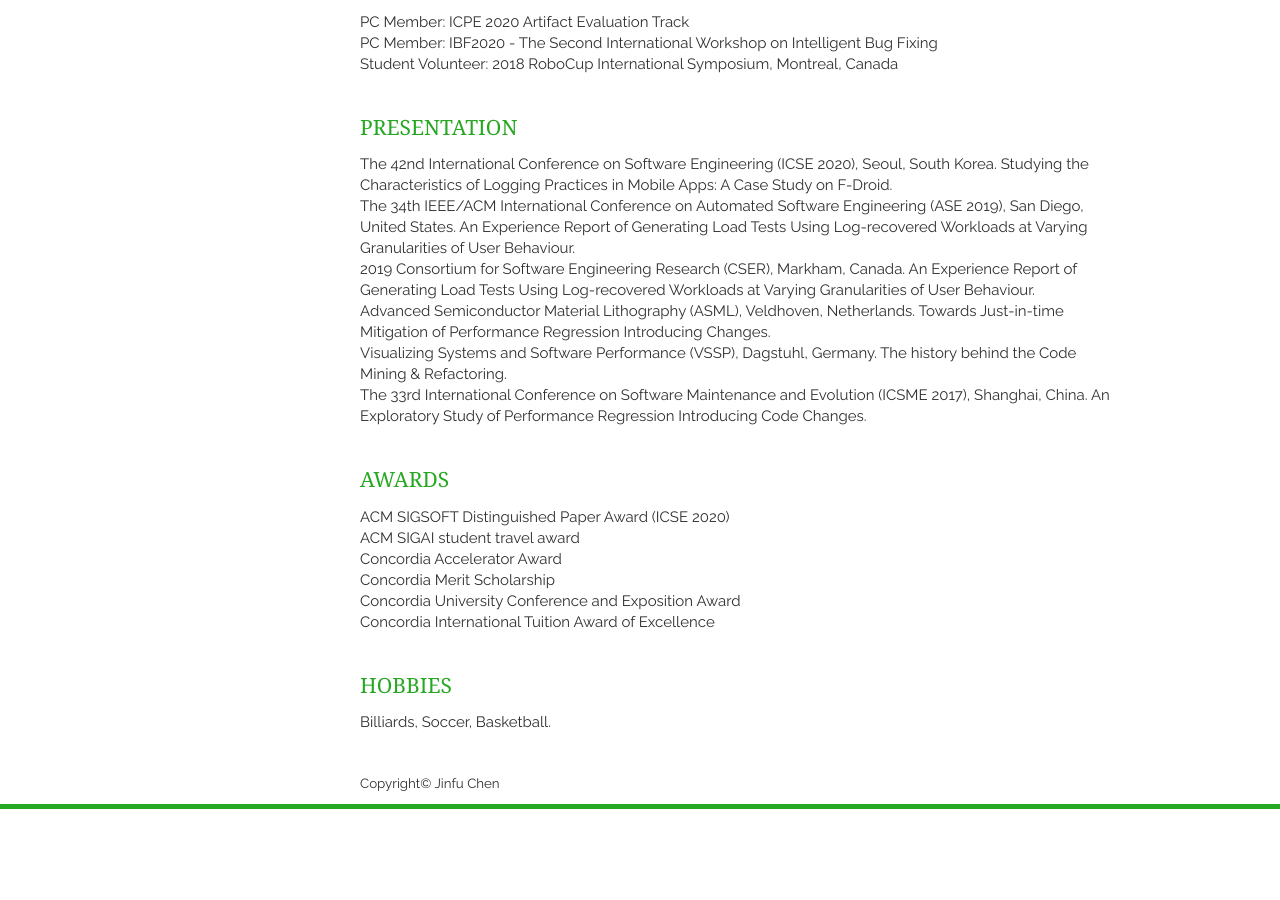
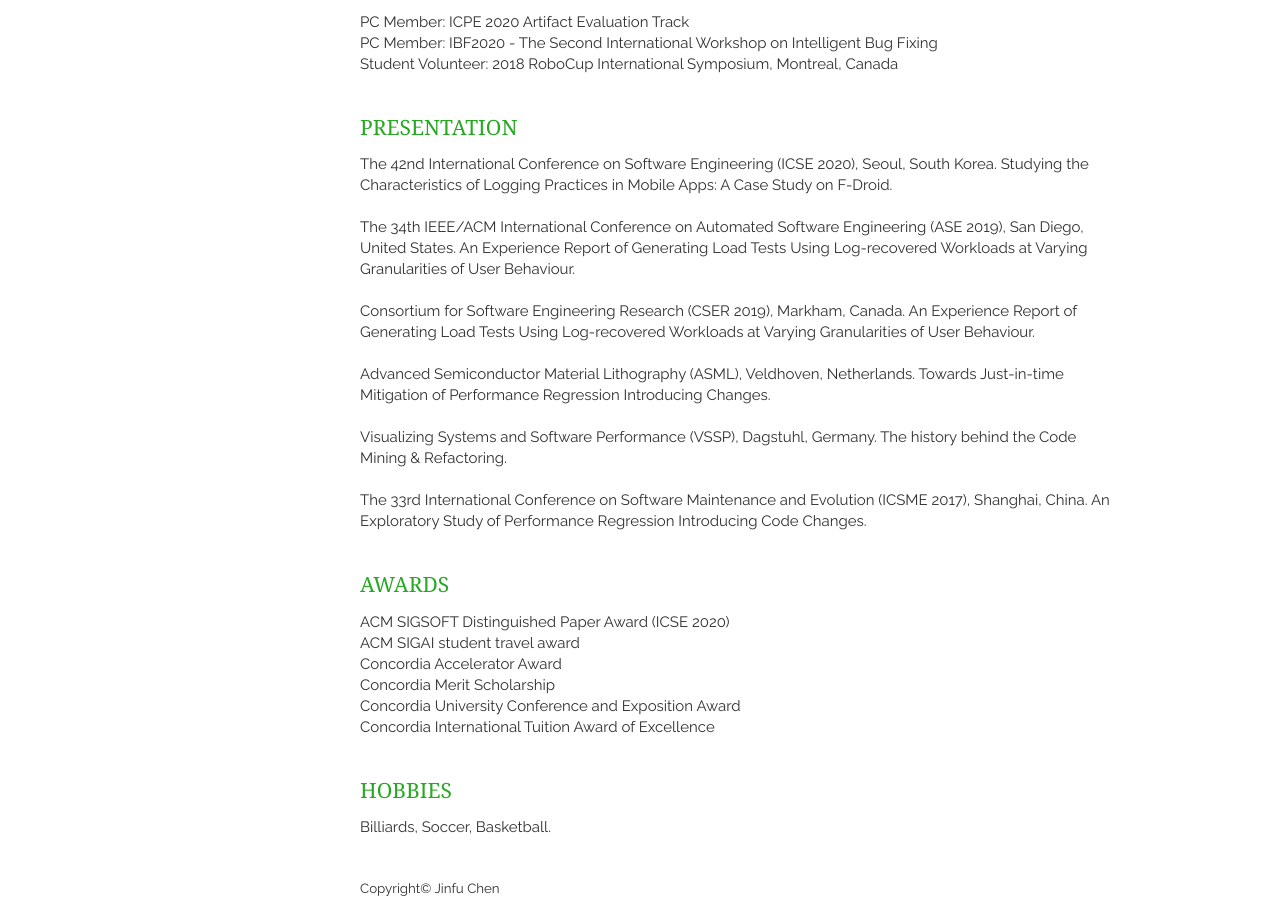
Before and after one commit to jinfuchen/jinfu, a Jekyll site: the page built from index.html, in a window 1280 px wide and 900 px high, scrolled down 999 px. Built offline with Jekyll 4.4.1, drawn with Linux system fonts in a browser that asks for light colours; nearby versions of some CDN libraries; the list of posts is cut into pages by our own code; before the commit the page ends 1808 px from its top, so only the background shows below that.

Commit message:
icse2020

```diff
--- a/_includes/presentation.html
+++ b/_includes/presentation.html
@@ -2,10 +2,15 @@
     <h1>Presentation</h1>
     <article>
     	<p> The 42nd International Conference on Software Engineering (ICSE 2020), Seoul, South Korea. Studying the Characteristics of Logging Practices in Mobile Apps: A Case Study on F-Droid. </p>
+    	<br>
         <p> The 34th IEEE/ACM International Conference on Automated Software Engineering (ASE 2019), San Diego, United States. An Experience Report of Generating Load Tests Using Log-recovered Workloads at Varying Granularities of User Behaviour. </p>
-        <p> 2019 Consortium for Software Engineering Research (CSER), Markham, Canada. An Experience Report of Generating Load Tests Using Log-recovered Workloads at Varying Granularities of User Behaviour.</p>
+        <br>
+        <p> Consortium for Software Engineering Research (CSER 2019), Markham, Canada. An Experience Report of Generating Load Tests Using Log-recovered Workloads at Varying Granularities of User Behaviour.</p>
+        <br>
         <p> Advanced Semiconductor Material Lithography (ASML), Veldhoven, Netherlands. Towards Just-in-time Mitigation of Performance Regression Introducing Changes.</p>
+        <br>
         <p> Visualizing Systems and Software Performance (VSSP), Dagstuhl, Germany. The history behind the Code Mining & Refactoring.</p>
+        <br>
         <p> The 33rd International Conference on Software Maintenance and Evolution (ICSME 2017), Shanghai, China. An Exploratory Study of Performance Regression Introducing Code Changes.</p>
     </article>
 
```
